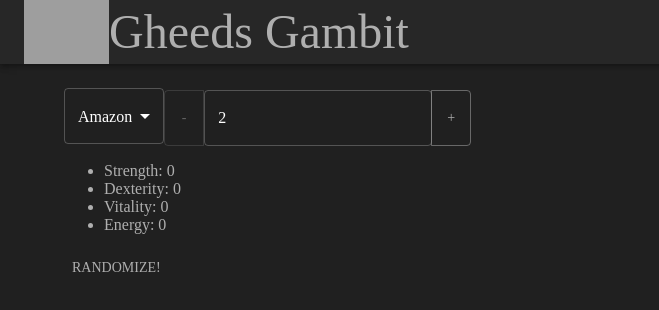
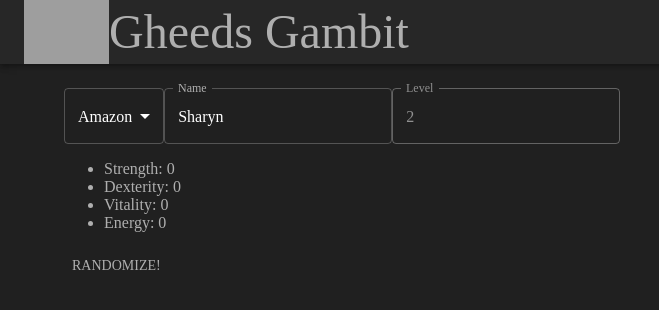
Before and after one commit to GeoffMcLennan/aodiablo, a React (Create React App) app: page / in a window 1280 px wide. Shown: the top 310 px of the page, without its empty margins (0-659 px from the left). Built offline with nearby package versions, Linux system fonts and the light colour scheme; grey boxes are pictures that could not be loaded; a web font is replaced by a local one.

Commit message:
Added character name, removed manual level control

```diff
--- a/src/features/character/characterInputs.tsx
+++ b/src/features/character/characterInputs.tsx
@@ -6,23 +6,32 @@ import { useAppSelector, useAppDispatch } from '../../app/hooks';
 import {
   Hero,
   updateHero,
-  updateLevel,
+  updateName,
 } from './characterSlice';
-import { LevelInput } from './levelInput';
 
 export const CharacterInputs = () => {
-  const { hero } = useAppSelector(state => state.character);
+  const { hero, name, level } = useAppSelector(state => state.character);
   const dispatch = useAppDispatch();
   return (
     <div>
       <Select
           value={hero}
+          label='Class'
           onChange={e => {
             dispatch(updateHero(e.target.value as Hero));
           }} >
         <MenuItem value='amazon'>Amazon</MenuItem>
       </Select>
-      <LevelInput />
+      <TextField
+          value={name}
+          label='Name'
+          onChange={e => {
+            dispatch(updateName(e.target.value));
+          }} />
+      <TextField
+          value={level}
+          label='Level'
+          disabled />
     </div>
   )
 }
--- a/src/features/character/characterSlice.ts
+++ b/src/features/character/characterSlice.ts
@@ -1,15 +1,20 @@
 import { createSlice, PayloadAction } from '@reduxjs/toolkit';
+import { getRandomName } from '../../data/names';
 
 export type Hero = 'amazon' /* | 'assassin' */;
 
 export interface CharacterState {
   hero: Hero;
+  name: string;
+  namePerm: boolean;
   level: number;
   displayLevel: string;
 }
 
 const initialState: CharacterState = {
   hero: 'amazon',
+  name: getRandomName(),
+  namePerm: false,
   level: 2,
   displayLevel: '2',
 };
@@ -20,6 +25,13 @@ export const characterSlice = createSlice({
   reducers: {
     updateHero: (state, action: PayloadAction<Hero>) => {
       state.hero = action.payload
+      if (!state.namePerm) {
+        state.name = getRandomName();
+      }
+    },
+    updateName: (state, action: PayloadAction<string>) => {
+      state.name = action.payload;
+      state.namePerm = true;
     },
     updateLevel: (state, action: PayloadAction<number>) => {
       state.level = action.payload
@@ -31,6 +43,6 @@ export const characterSlice = createSlice({
   }
 });
 
-export const { updateHero, updateLevel, updateDisplayLevel} = characterSlice.actions;
+export const { updateHero, updateName, updateLevel, updateDisplayLevel} = characterSlice.actions;
 
 export default characterSlice.reducer;
--- a/src/features/character/levelInput.tsx
+++ /dev/null
@@ -1,51 +0,0 @@
-import React, { useState } from 'react';
-
-import { Button, ButtonGroup, TextField } from '@mui/material';
-
-import { useAppSelector, useAppDispatch } from '../../app/hooks';
-import {
-  updateLevel,
-  updateDisplayLevel
-} from './characterSlice';
-
-export const LevelInput = () => {
-  const { level, displayLevel } = useAppSelector(state => state.character);
-  const dispatch = useAppDispatch();
-
-  return (
-    <ButtonGroup>
-      <Button
-          onClick={e => {
-            if (level > 2) {
-              dispatch(updateLevel(level - 1))
-            }
-          }}
-          disabled={level <= 2} >-</Button>
-      <TextField
-          onBlur={e => {
-            let val = parseInt(e.target.value);
-            if (isNaN(val)) {
-              val = level;
-            }
-            if (val < 2) {
-              val = 2;
-            }
-            if (val > 99) {
-              val = 99;
-            }
-            dispatch(updateLevel(val))
-          }}
-          onChange={e => {
-            dispatch(updateDisplayLevel(e.target.value))
-          }}
-          value={displayLevel} />
-      <Button
-          onClick={e => {
-            if (level < 99) {
-              dispatch(updateLevel(level + 1))
-            }
-          }}
-          disabled={level == 99} >+</Button>
-    </ButtonGroup>
-  )
-}
```
